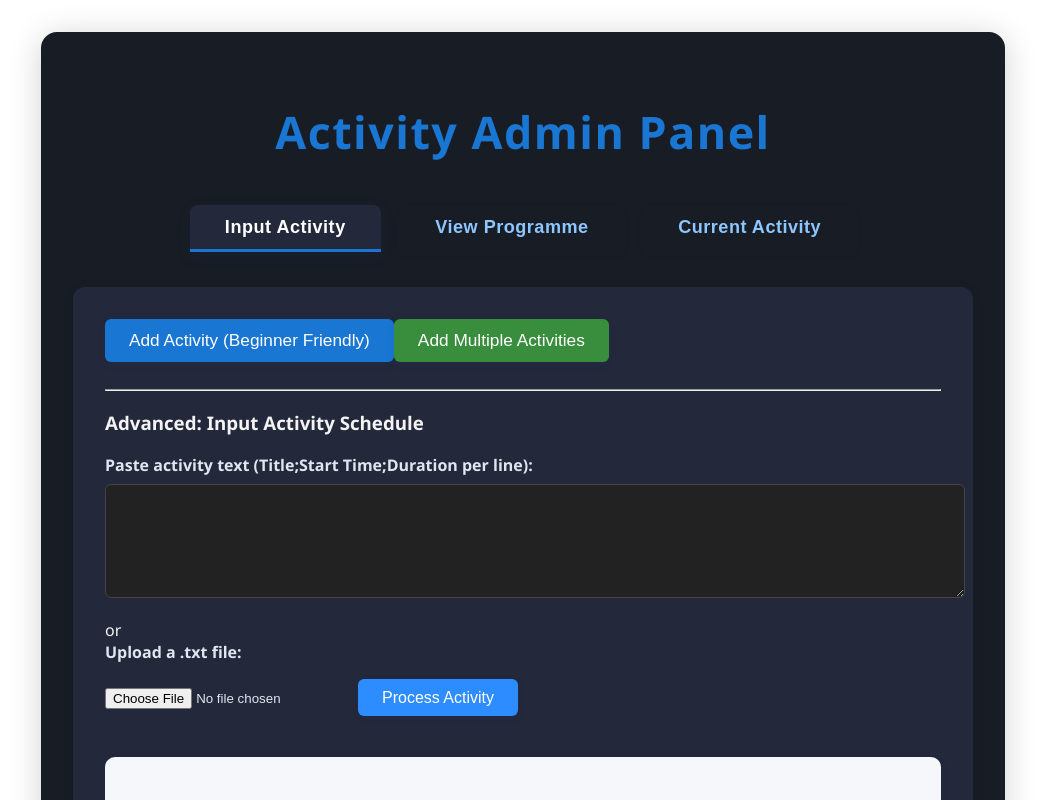
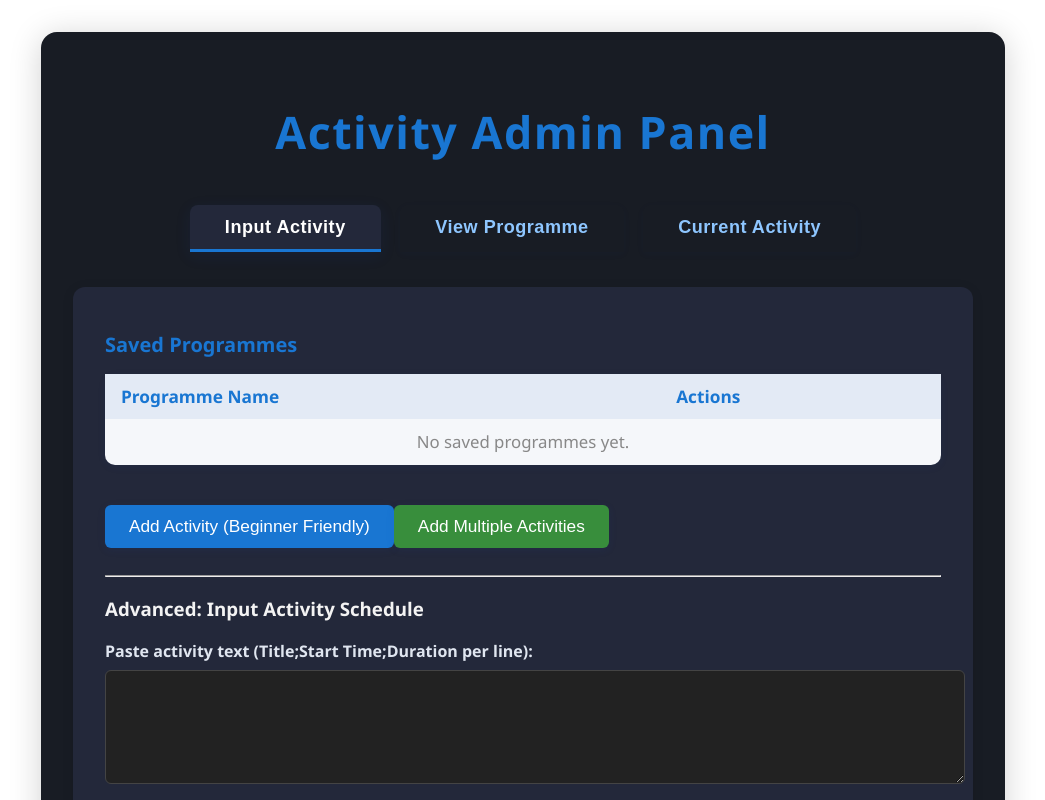
Before and after one commit to FortyMads/real-timeDisplay, an Angular app in the folder real-timeDisplay/: page /admin in a window 1280 px wide. Shown: the top 800 px of the page, without its empty margins (117-1162 px from the left). Built offline with nearby package versions, Linux system fonts and the light colour scheme.

Commit message:
Add table of saved programmes to admin home and confirm display component is up to date

```diff
--- a/real-timeDisplay/src/app/admin/admin.component.html
+++ b/real-timeDisplay/src/app/admin/admin.component.html
@@ -9,6 +9,29 @@
 
   <!-- Input Activity Tab -->
   <div *ngIf="selectedTab === 'input'" class="admin-card">
+    <!-- Saved Programmes Table -->
+    <div class="saved-programmes-table" style="margin-bottom: 2rem;">
+      <h3 style="color: #1976d2; font-size: 1.25rem; font-weight: 700; margin-bottom: 1rem;">Saved Programmes</h3>
+      <table style="width: 100%; border-collapse: collapse; background: #f5f7fa; border-radius: 10px; box-shadow: 0 2px 8px rgba(30,64,175,0.07);">
+        <thead>
+          <tr style="background: #e3eaf5;">
+            <th style="padding: 0.7rem 1rem; text-align: left; font-size: 1.08rem; color: #1976d2;">Programme Name</th>
+            <th style="padding: 0.7rem 1rem; text-align: left; font-size: 1.08rem; color: #1976d2;">Actions</th>
+          </tr>
+        </thead>
+        <tbody>
+          <tr *ngFor="let prog of savedProgrammes">
+            <td style="padding: 0.7rem 1rem; font-weight: 600; color: #333;">{{ prog }}</td>
+            <td style="padding: 0.7rem 1rem;">
+              <button (click)="loadProgramme(prog)" style="background: #1976d2; color: #fff; border: none; border-radius: 5px; padding: 0.3rem 1.1rem; font-size: 1rem; cursor: pointer;">Load</button>
+            </td>
+          </tr>
+          <tr *ngIf="savedProgrammes.length === 0">
+            <td colspan="2" style="padding: 0.7rem 1rem; color: #888; font-size: 1.05rem; text-align: center;">No saved programmes yet.</td>
+          </tr>
+        </tbody>
+      </table>
+    </div>
     <button (click)="openAddActivityModal()" class="add-activity-btn" style="margin-bottom: 1.2rem; background: #1976d2; color: #fff; border: none; border-radius: 6px; padding: 0.7rem 1.5rem; font-size: 1.08rem; cursor: pointer; box-shadow: 0 2px 8px rgba(30,64,175,0.10);">Add Activity (Beginner Friendly)</button>
     <button (click)="openMultiActivityModal()" class="add-activity-btn" style="margin-bottom: 1.2rem; background: #388e3c; color: #fff; border: none; border-radius: 6px; padding: 0.7rem 1.5rem; font-size: 1.08rem; cursor: pointer; box-shadow: 0 2px 8px rgba(30,64,175,0.10);">Add Multiple Activities</button>
     <!-- Confirmation Popup -->
--- a/real-timeDisplay/src/app/display/display.component.html
+++ b/real-timeDisplay/src/app/display/display.component.html
@@ -1,12 +1,12 @@
 <div class="display-container" id="displayContainer">
-  <div *ngIf="currentTitle !== 'No active programme'; else noActive">
+  <div *ngIf="currentTitle !== 'No active activity'; else noActive">
     <div class="current-title">{{ currentTitle }}</div>
     <div class="remaining-time" [ngStyle]="{'background-color': remainingColor, 'color': '#fff', 'border-radius': '6px', 'display': 'flex', 'align-items': 'center', 'justify-content': 'center', 'width': '100vw', 'height': '75vh', 'margin': '0 auto'}" [class.flashing]="remainingColor === 'red'">
       {{ remainingTime }}
     </div>
   </div>
   <ng-template #noActive>
-    <div class="no-active">No active programme</div>
+    <div class="no-active">No active activity</div>
   </ng-template>
   <button class="fullscreen-icon-btn" (click)="goFullscreen()" title="Go Fullscreen">
     <svg width="44" height="44" viewBox="0 0 24 24" fill="none" stroke="#fff" stroke-width="2.5" stroke-linecap="round" stroke-linejoin="round" style="vertical-align: middle;">
--- a/real-timeDisplay/src/app/display/display.component.ts
+++ b/real-timeDisplay/src/app/display/display.component.ts
@@ -2,7 +2,7 @@ import { Component, Input, OnInit, OnDestroy } from '@angular/core';
 import { CommonModule } from '@angular/common';
 import { SharedScheduleService } from '../shared-schedule.service';
 
-interface Programme {
+interface Activity {
   title: string;
   startTime: string;
   duration: string;
@@ -18,7 +18,7 @@ interface Programme {
   styleUrls: ['./display.component.css']
 })
 export class DisplayComponent implements OnInit, OnDestroy {
-  @Input() schedule: Programme[] = [];
+  @Input() schedule: Activity[] = [];
   currentTitle: string = '';
   remainingTime: string = '';
   remainingColor: string = 'green';
@@ -33,8 +33,8 @@ export class DisplayComponent implements OnInit, OnDestroy {
 
   ngOnInit() {
     this.loadScheduleFromLocalStorage();
-    this.updateCurrentProgramme();
-    this.timer = setInterval(() => this.updateCurrentProgramme(), 1000);
+    this.updateCurrentActivity();
+    this.timer = setInterval(() => this.updateCurrentActivity(), 1000);
     // Save window position on move/close
     window.addEventListener('beforeunload', this.saveWindowPosition);
   }
@@ -79,11 +79,11 @@ export class DisplayComponent implements OnInit, OnDestroy {
     console.log('[Display] Storage event fired:', event);
     if (event.key === 'programme-schedule' || event.key === 'programme-refresh') {
       this.loadScheduleFromLocalStorage();
-      this.updateCurrentProgramme();
+      this.updateCurrentActivity();
     }
   }
 
-  updateCurrentProgramme(): void {
+  updateCurrentActivity(): void {
     const now = new Date();
     const current = this.schedule.find(p => p.startDate && p.endDate && now >= p.startDate && now < p.endDate);
     if (current) {
@@ -91,12 +91,12 @@ export class DisplayComponent implements OnInit, OnDestroy {
       const ms = (current.endDate!.getTime() - now.getTime());
       this.remainingTime = this.formatMs(ms);
       this.remainingColor = this.getColor(ms);
-      console.log('[Display] Current programme:', this.currentTitle, 'Remaining:', this.remainingTime);
+      console.log('[Display] Current activity:', this.currentTitle, 'Remaining:', this.remainingTime);
     } else {
-      this.currentTitle = 'No active programme';
+      this.currentTitle = 'No active activity';
       this.remainingTime = '';
       this.remainingColor = 'gray';
-      console.log('[Display] No active programme.');
+      console.log('[Display] No active activity.');
     }
   }
 
@@ -142,7 +142,7 @@ export class DisplayComponent implements OnInit, OnDestroy {
       this.sharedSchedule.setSchedule(this.schedule);
       // Reload schedule from local storage for all tabs
       this.schedule = this.sharedSchedule.getSchedule();
-      this.updateCurrentProgramme();
+      this.updateCurrentActivity();
     }
   }
 
```
Also changed, not shown: 2 other files (tests, documents, lock files or other folders).
